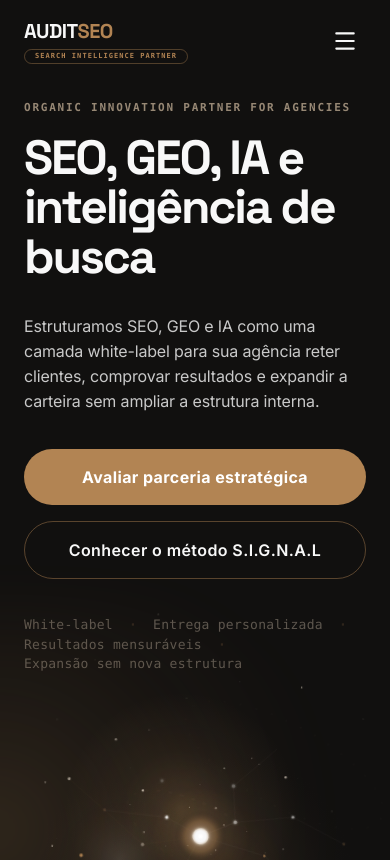
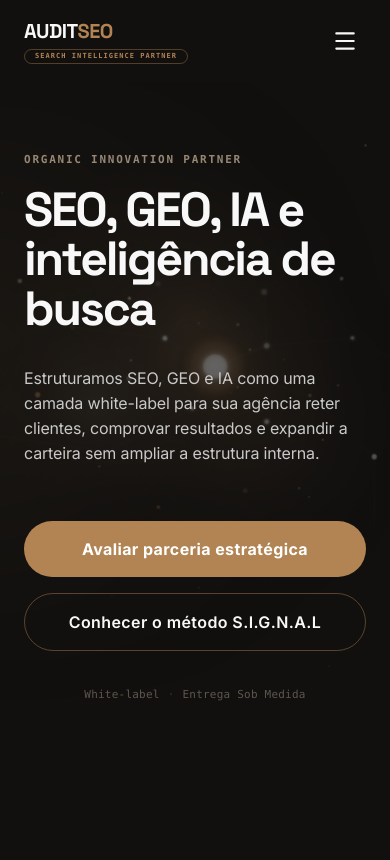
Before and after one commit to sidneysantossp/auditseo-agencias, a React (Vite) app: page / in a window 390 px wide. Shown: the top 860 px of the page. Built offline with nearby package versions, Linux system fonts and the light colour scheme.

Commit message:
feat(hero): add mobile animation and update layout
Adjust navigation width, refine eyebrow text, and integrate NeuralSearchBrain animation for mobile viewports to enhance visual engagement.

```diff
--- a/src/components/Header.tsx
+++ b/src/components/Header.tsx
@@ -57,7 +57,7 @@ export default function Header({ onNavClick, activeSection }: HeaderProps) {
         </div>
 
         {/* DESKTOP NAV MENU */}
-        <nav className="hidden lg:flex items-center space-x-6 xl:space-x-8">
+        <nav className="hidden lg:flex items-center justify-between w-[640px] shrink-0">
           {navItems.map((item) => (
             <button
               id={`nav-btn-${item.id}`}
--- a/src/components/Hero.tsx
+++ b/src/components/Hero.tsx
@@ -12,6 +12,13 @@ export default function Hero({ onCtaClick }: HeroProps) {
       id="inicio"
       className="relative min-h-[820px] lg:min-h-[880px] bg-[#11100f] text-[#f8f8f8] flex items-center pt-[100px] md:pt-[110px] pb-16 md:pb-24 overflow-hidden"
     >
+      {/* Absolute background animation only on mobile */}
+      <div className="absolute inset-x-0 bottom-0 top-[80px] lg:hidden pointer-events-none select-none z-0 overflow-hidden flex items-center justify-center">
+        <div className="w-full max-w-[550px] aspect-[760/520] transform scale-[1.35] opacity-[0.35] translate-y-[-80px]">
+          <NeuralSearchBrain />
+        </div>
+      </div>
+
       <div className="container mx-auto px-[24px] md:px-[48px] max-w-[1320px] z-10 w-full">
         <div className="grid grid-cols-1 lg:grid-cols-12 gap-12 lg:gap-6 items-center">
 
@@ -20,7 +27,7 @@ export default function Hero({ onCtaClick }: HeroProps) {
 
             {/* EYEBROW */}
             <span className="text-[#a69580] text-[11px] font-mono font-semibold tracking-[0.16em] uppercase mb-4 inline-block select-none opacity-90">
-              ORGANIC INNOVATION PARTNER FOR AGENCIES
+              ORGANIC INNOVATION PARTNER
             </span>
 
             {/* HEADLINE PRINCIPAL */}
@@ -36,16 +43,15 @@ export default function Hero({ onCtaClick }: HeroProps) {
               SEO, GEO, IA e<br className="hidden md:inline" /> inteligência de<br className="hidden md:inline" /> busca
             </h1>
 
-            {/* TEXT PARAGRAPH */}
+            {/* TEXT PARAGRAPH with increased margin on mobile to push CTA buttons down */}
             <p
-              className="text-[#c9c9c9] text-base md:text-lg font-normal py-0"
+              className="text-[#c9c9c9] text-base md:text-lg font-normal py-0 mb-14 md:mb-9"
               style={{
                 textAlign: "left",
                 letterSpacing: "-0.01em",
                 wordSpacing: "normal",
                 lineHeight: "1.55",
-                maxWidth: "640px",
-                marginBottom: "36px"
+                maxWidth: "640px"
               }}
             >
               Estruturamos SEO, GEO e IA como uma camada white-label para sua agência reter clientes, comprovar resultados e expandir a carteira sem ampliar a estrutura interna.
@@ -71,27 +77,23 @@ export default function Hero({ onCtaClick }: HeroProps) {
 
             {/* LOWER BADGES BAR */}
             <div
-              className="flex flex-wrap items-center font-mono mt-8 select-none text-[#8c8275]"
+              className="flex items-center justify-center lg:justify-start font-mono mt-8 select-none text-[#8c8275] gap-x-2 w-full text-center"
               style={{
                 opacity: 0.62,
-                fontSize: "13px",
+                fontSize: "11px",
                 letterSpacing: "0.02em",
                 wordSpacing: "normal"
               }}
             >
               <span>White-label</span>
-              <span className="mx-4 sm:mx-5 text-[#b28453]/30 font-bold">·</span>
-              <span>Entrega personalizada</span>
-              <span className="mx-4 sm:mx-5 text-[#b28453]/30 font-bold">·</span>
-              <span>Resultados mensuráveis</span>
-              <span className="mx-4 sm:mx-5 text-[#b28453]/30 font-bold">·</span>
-              <span>Expansão sem nova estrutura</span>
+              <span className="text-[#b28453]/30 font-bold">·</span>
+              <span>Entrega Sob Medida</span>
             </div>
 
           </div>
 
-          {/* RIGHT COLUMN: Neural Intelligence Brain Visual Component */}
-          <div className="lg:col-span-5 w-full relative flex items-center justify-center scale-[1.04] lg:scale-[1.06] lg:-translate-x-[16px] -translate-x-[8px] overflow-visible">
+          {/* RIGHT COLUMN: Neural Intelligence Brain Visual Component - Hidden on mobile, shown on lg screens */}
+          <div className="hidden lg:flex lg:col-span-5 w-full relative items-center justify-center scale-[1.04] lg:scale-[1.06] lg:-translate-x-[16px] -translate-x-[8px] overflow-visible">
             <NeuralSearchBrain />
           </div>
 
```
